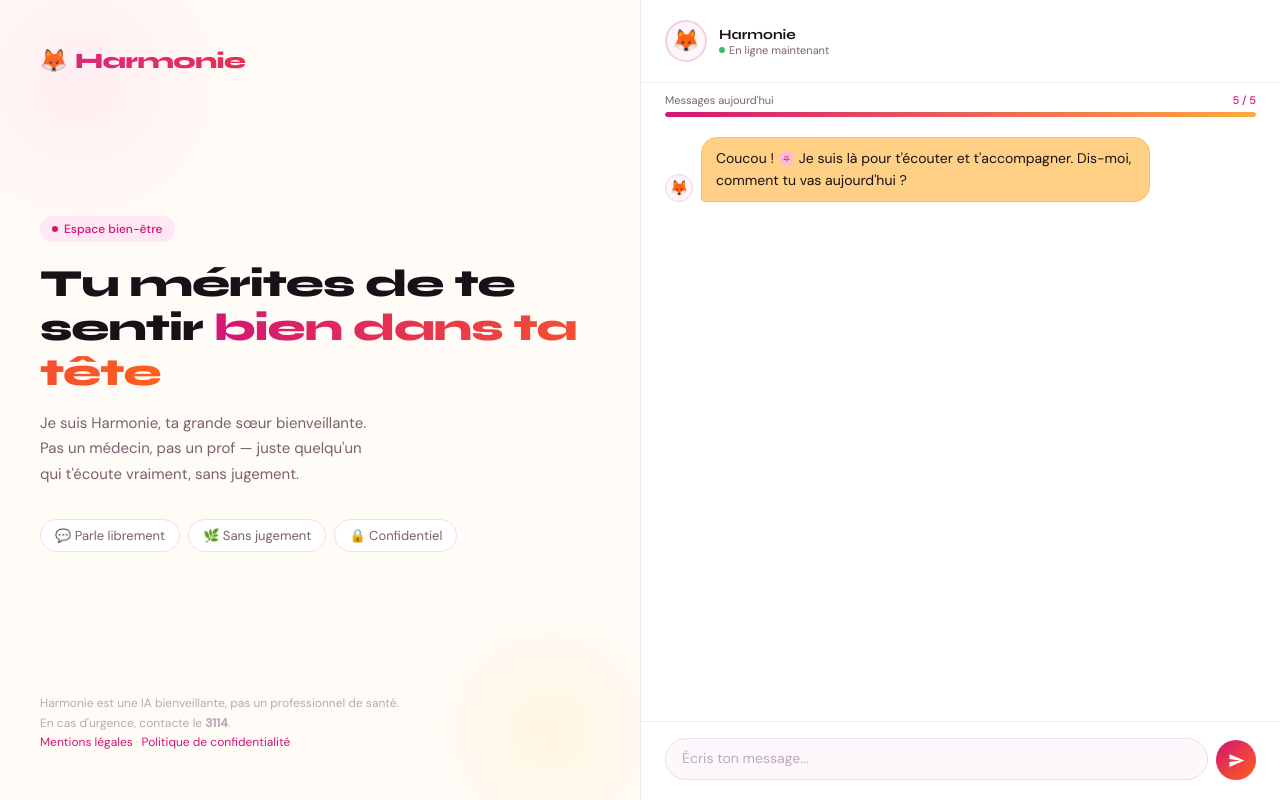
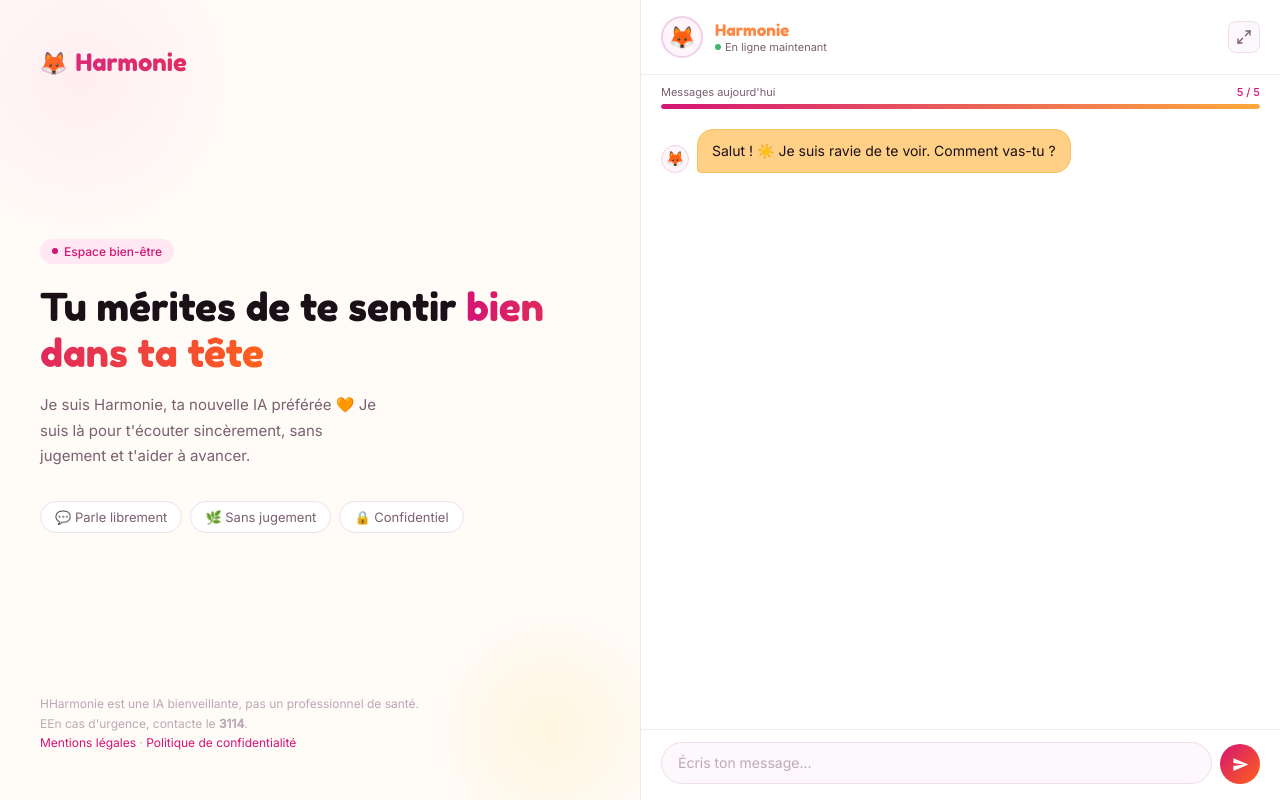
Before and after one commit to stephaniedabonotpro-wq/harmosia-proxy, a plain HTML site: page index.html in a window 1280 px wide. Drawn offline with Linux system fonts and the light colour scheme.

Commit message:
index.html

```diff
--- a/index.html
+++ b/index.html
@@ -5,7 +5,7 @@
   <meta name="viewport" content="width=device-width, initial-scale=1.0" />
   <title>Harmonie — Ton espace pour aller mieux</title>
   <link rel="preconnect" href="https://fonts.googleapis.com" />
-  <link href="https://fonts.googleapis.com/css2?family=Syne:wght@400;600;700;800&family=DM+Sans:wght@400;500&display=swap" rel="stylesheet" />
+  <link href="https://fonts.googleapis.com/css2?family=Fredoka+One&family=Inter:wght@400;500&display=swap" rel="stylesheet" />
   <style>
     *, *::before, *::after { box-sizing: border-box; margin: 0; padding: 0; }
     :root {
@@ -17,17 +17,19 @@
       --text:    #1a1018;
       --muted:   #7a6070;
     }
-    html, body { height: 100%; background: var(--bg); color: var(--text); font-family: "DM Sans", sans-serif; }
-    body { display: grid; grid-template-columns: 1fr 1fr; min-height: 100vh; }
-    .left { padding: 48px 40px; display: flex; flex-direction: column; justify-content: space-between; position: relative; overflow: hidden; }
+    html, body { height: 100%; background: var(--bg); color: var(--text); font-family: "Inter", sans-serif; }
+    body { display: grid; grid-template-columns: 1fr 1fr; min-height: 100vh; transition: grid-template-columns 0.3s ease; }
+    body.fullscreen { grid-template-columns: 0fr 1fr; }
+    body.fullscreen .left { opacity: 0; pointer-events: none; overflow: hidden; padding: 0; }
+    .left { padding: 48px 40px; display: flex; flex-direction: column; justify-content: space-between; position: relative; overflow: hidden; transition: opacity 0.3s ease, padding 0.3s ease; }
     .left::before { content: ""; position: absolute; top: -80px; left: -80px; width: 320px; height: 320px; border-radius: 50%; background: radial-gradient(circle, #FF93C920 0%, transparent 70%); pointer-events: none; }
     .left::after { content: ""; position: absolute; bottom: -60px; right: -40px; width: 260px; height: 260px; border-radius: 50%; background: radial-gradient(circle, #FFBF0018 0%, transparent 70%); pointer-events: none; }
-    .logo { font-family: "Syne", sans-serif; font-weight: 800; font-size: 22px; background: linear-gradient(90deg, var(--pink), var(--orange)); -webkit-background-clip: text; -webkit-text-fill-color: transparent; background-clip: text; letter-spacing: -0.5px; display: flex; align-items: center; gap: 8px; }
+    .logo { font-family: "Fredoka One", cursive; font-weight: 400; font-size: 24px; background: linear-gradient(90deg, var(--pink), var(--orange)); -webkit-background-clip: text; -webkit-text-fill-color: transparent; background-clip: text; display: flex; align-items: center; gap: 8px; }
     .logo-emoji { font-size: 22px; -webkit-text-fill-color: initial; }
     .left-main { flex: 1; display: flex; flex-direction: column; justify-content: center; padding: 40px 0; }
     .tag { display: inline-flex; align-items: center; gap: 6px; background: #FFE8F4; color: var(--pink); font-size: 12px; font-weight: 500; padding: 5px 12px; border-radius: 40px; width: fit-content; margin-bottom: 20px; }
     .tag::before { content: ""; width: 6px; height: 6px; border-radius: 50%; background: var(--pink); }
-    h1 { font-family: "Syne", sans-serif; font-weight: 800; font-size: clamp(28px, 3vw, 40px); line-height: 1.15; letter-spacing: -1px; color: var(--text); margin-bottom: 16px; }
+    h1 { font-family: "Fredoka One", cursive; font-weight: 400; font-size: clamp(28px, 3vw, 42px); line-height: 1.2; color: var(--text); margin-bottom: 16px; }
     h1 span { background: linear-gradient(90deg, var(--pink), var(--orange)); -webkit-background-clip: text; -webkit-text-fill-color: transparent; background-clip: text; }
     .desc { font-size: 15px; line-height: 1.7; color: var(--muted); max-width: 340px; margin-bottom: 32px; }
     .pills { display: flex; flex-wrap: wrap; gap: 8px; }
@@ -35,18 +37,22 @@
     .left-footer { font-size: 12px; color: #bba8b5; line-height: 1.6; }
     .left-footer a { color: var(--pink); text-decoration: none; }
     .right { background: #fff; border-left: 1px solid #f0e6ee; display: flex; flex-direction: column; height: 100vh; position: sticky; top: 0; }
-    .chat-header { padding: 20px 24px; border-bottom: 1px solid #f5eaf2; display: flex; align-items: center; gap: 12px; flex-shrink: 0; }
+    .chat-header { padding: 16px 20px; border-bottom: 1px solid #f5eaf2; display: flex; align-items: center; gap: 12px; flex-shrink: 0; }
     .chat-avatar { width: 42px; height: 42px; border-radius: 50%; background: #fff5fb; border: 2px solid #f0d0e8; flex-shrink: 0; display: flex; align-items: center; justify-content: center; font-size: 22px; line-height: 1; }
     .chat-header-info { flex: 1; }
-    .chat-header-name { font-family: "Syne", sans-serif; font-weight: 700; font-size: 14px; color: var(--text); }
+    .chat-header-name { font-family: "Fredoka One", cursive; font-weight: 400; font-size: 16px; color: #FE8841; }
     .chat-header-status { font-size: 11px; color: var(--muted); display: flex; align-items: center; gap: 4px; }
     .chat-header-status::before { content: ""; width: 6px; height: 6px; border-radius: 50%; background: #3bba6e; }
-    .progress-wrap { padding: 10px 24px 0; flex-shrink: 0; }
+    .toggle-btn { width: 32px; height: 32px; border-radius: 8px; border: 1.5px solid #f0dded; background: #fdf8fc; cursor: pointer; display: flex; align-items: center; justify-content: center; flex-shrink: 0; transition: background 0.2s; }
+    .toggle-btn:hover { background: #ffe8f4; border-color: var(--pink); }
+    .toggle-btn svg { width: 16px; height: 16px; stroke: var(--muted); fill: none; stroke-width: 2; stroke-linecap: round; stroke-linejoin: round; transition: stroke 0.2s; }
+    body.fullscreen .toggle-btn svg { stroke: var(--pink); }
+    .progress-wrap { padding: 10px 20px 0; flex-shrink: 0; }
     .progress-label { display: flex; justify-content: space-between; font-size: 11px; color: var(--muted); margin-bottom: 5px; }
     .progress-label span:last-child { color: var(--pink); font-weight: 500; }
     .progress-track { height: 5px; background: #f5eaf2; border-radius: 10px; overflow: hidden; }
     .progress-fill { height: 100%; border-radius: 10px; background: linear-gradient(90deg, var(--pink), var(--amber)); transition: width 0.4s ease; }
-    .chat-msgs { flex: 1; overflow-y: auto; padding: 20px 24px; display: flex; flex-direction: column; gap: 14px; scroll-behavior: smooth; }
+    .chat-msgs { flex: 1; overflow-y: auto; padding: 20px; display: flex; flex-direction: column; gap: 14px; scroll-behavior: smooth; }
     .chat-msgs::-webkit-scrollbar { width: 3px; }
     .chat-msgs::-webkit-scrollbar-thumb { background: #f0d0e8; border-radius: 2px; }
     .msg { display: flex; gap: 8px; align-items: flex-end; max-width: 82%; }
@@ -60,9 +66,9 @@
     .dot:nth-child(2) { animation-delay: 0.2s; }
     .dot:nth-child(3) { animation-delay: 0.4s; }
     @keyframes pulse { 0%,60%,100%{opacity:0.3;transform:scale(1)} 30%{opacity:1;transform:scale(1.2)} }
-    .chat-footer { padding: 16px 24px 20px; border-top: 1px solid #f5eaf2; flex-shrink: 0; }
+    .chat-footer { padding: 12px 20px 16px; border-top: 1px solid #f5eaf2; flex-shrink: 0; }
     .input-row { display: flex; gap: 8px; align-items: flex-end; }
-    .chat-input { flex: 1; border: 1.5px solid #f0dded; border-radius: 22px; padding: 10px 16px; font-size: 14px; font-family: "DM Sans", sans-serif; resize: none; outline: none; background: #fdf8fc; color: var(--text); line-height: 1.4; max-height: 100px; transition: border-color 0.2s; }
+    .chat-input { flex: 1; border: 1.5px solid #f0dded; border-radius: 22px; padding: 10px 16px; font-size: 14px; font-family: "Inter", sans-serif; resize: none; outline: none; background: #fdf8fc; color: var(--text); line-height: 1.4; max-height: 100px; transition: border-color 0.2s; }
     .chat-input:focus { border-color: var(--pink); background: #fff; }
     .chat-input::placeholder { color: #c0a8b8; }
     .send-btn { width: 40px; height: 40px; border-radius: 50%; background: linear-gradient(135deg, var(--pink), var(--orange)); border: none; cursor: pointer; display: flex; align-items: center; justify-content: center; flex-shrink: 0; transition: opacity 0.2s, transform 0.1s; }
@@ -76,14 +82,14 @@
     @media (max-width: 700px) { body { grid-template-columns: 1fr; } .left { display: none; } .right { height: 100vh; border-left: none; } }
   </style>
 </head>
-<body>
+<body id="mainBody">
 
 <section class="left">
   <div class="logo"><span class="logo-emoji">🦊</span> Harmonie</div>
   <div class="left-main">
     <div class="tag">Espace bien-être</div>
     <h1>Tu mérites de te sentir <span>bien dans ta tête</span></h1>
-    <p class="desc">Je suis Harmonie, ta grande sœur bienveillante. Pas un médecin, pas un prof — juste quelqu'un qui t'écoute vraiment, sans jugement.</p>
+    <p class="desc">Je suis Harmonie, ta nouvelle IA préférée 🧡 Je suis là pour t'écouter sincèrement, sans jugement et t'aider à avancer.</p>
     <div class="pills">
       <span class="pill">💬 Parle librement</span>
       <span class="pill">🌿 Sans jugement</span>
@@ -91,8 +97,8 @@
     </div>
   </div>
   <div class="left-footer">
-    Harmonie est une IA bienveillante, pas un professionnel de santé.<br />
-    En cas d'urgence, contacte le <strong>3114</strong>.<br />
+    HHarmonie est une IA bienveillante, pas un professionnel de santé.<br />
+    EEn cas d'urgence, contacte le <strong>3114</strong>.<br />
     <a href="#">Mentions légales</a> · <a href="#">Politique de confidentialité</a>
   </div>
 </section>
@@ -104,6 +110,14 @@
       <div class="chat-header-name">Harmonie</div>
       <div class="chat-header-status">En ligne maintenant</div>
     </div>
+    <button class="toggle-btn" onclick="toggleFullscreen()" title="Plein écran">
+      <svg id="toggleIcon" viewBox="0 0 24 24">
+        <polyline points="15 3 21 3 21 9"></polyline>
+        <polyline points="9 21 3 21 3 15"></polyline>
+        <line x1="21" y1="3" x2="14" y2="10"></line>
+        <line x1="3" y1="21" x2="10" y2="14"></line>
+      </svg>
+    </button>
   </div>
   <div class="progress-wrap">
     <div class="progress-label">
@@ -117,7 +131,7 @@
   <div class="chat-msgs" id="chatMsgs">
     <div class="msg bot">
       <div class="msg-av">🦊</div>
-      <div class="bubble">Coucou ! 🌸 Je suis là pour t'écouter et t'accompagner. Dis-moi, comment tu vas aujourd'hui ?</div>
+      <div class="bubble">Salut ! ☀️ Je suis ravie de te voir. Comment vas-tu ?</div>
     </div>
   </div>
   <div class="chat-footer">
@@ -133,7 +147,18 @@
 <script>
 const PROXY = 'https://harmosia-proxy-stephaniedabonotpro-7919s-projects.vercel.app/api/proxy';
 const MAX = 5;
+let isFullscreen = false;
 
+function toggleFullscreen() {
+  isFullscreen = !isFullscreen;
+  document.getElementById('mainBody').classList.toggle('fullscreen', isFullscreen);
+  const icon = document.getElementById('toggleIcon');
+  if (isFullscreen) {
+    icon.innerHTML = '<polyline points="4 14 10 14 10 20"></polyline><polyline points="20 10 14 10 14 4"></polyline><line x1="10" y1="14" x2="3" y2="21"></line><line x1="21" y1="3" x2="14" y2="10"></line>';
+  } else {
+    icon.innerHTML = '<polyline points="15 3 21 3 21 9"></polyline><polyline points="9 21 3 21 3 15"></polyline><line x1="21" y1="3" x2="14" y2="10"></line><line x1="3" y1="21" x2="10" y2="14"></line>';
+  }
+}
 function getState() {
   const today = new Date().toDateString();
   const s = JSON.parse(localStorage.getItem('hf_v2') || '{}');
@@ -173,9 +198,8 @@ function showTyping() {
 }
 function removeTyping() { const t = document.getElementById('typing'); if (t) t.remove(); }
 function showLimit() {
-  document.getElementById('inputArea').innerHTML = '<div class="limit-msg"><strong>Tu as utilisé tes 5 messages du jour 🌙</strong>Reviens demain gratuitement, ou accède à l'illimité avec le programme <a href="#">New Era →</a></div>';
+  document.getElementById('inputArea').innerHTML = '<div class="limit-msg"><strong>Tu as utilisé tes 5 messages du jour 🌙</strong>Reviens demain gratuitement, ou accède à l\'illimité avec le programme <a href="#">New Era →</a></div>';
 }
-
 async function sendMsg() {
   const input = document.getElementById('chatInput');
   const text = input.value.trim();
@@ -201,11 +225,10 @@ async function sendMsg() {
     appendMsg(data.reply || 'Oups, réessaie dans un instant !', 'bot');
   } catch(e) {
     removeTyping();
-    appendMsg("Oups, une petite erreur s'est glissée 🌿 Réessaie dans un instant !", 'bot');
+    appendMsg("Oups, une petite erreur s'est glissée 🫣 Réessaie dans un instant !", 'bot');
   }
   if (newCount < MAX) document.getElementById('sendBtn').disabled = false;
 }
-
 const inp = document.getElementById('chatInput');
 inp.addEventListener('keydown', e => { if (e.key === 'Enter' && !e.shiftKey) { e.preventDefault(); sendMsg(); } });
 inp.addEventListener('input', function() { this.style.height = 'auto'; this.style.height = Math.min(this.scrollHeight, 100) + 'px'; });
```
